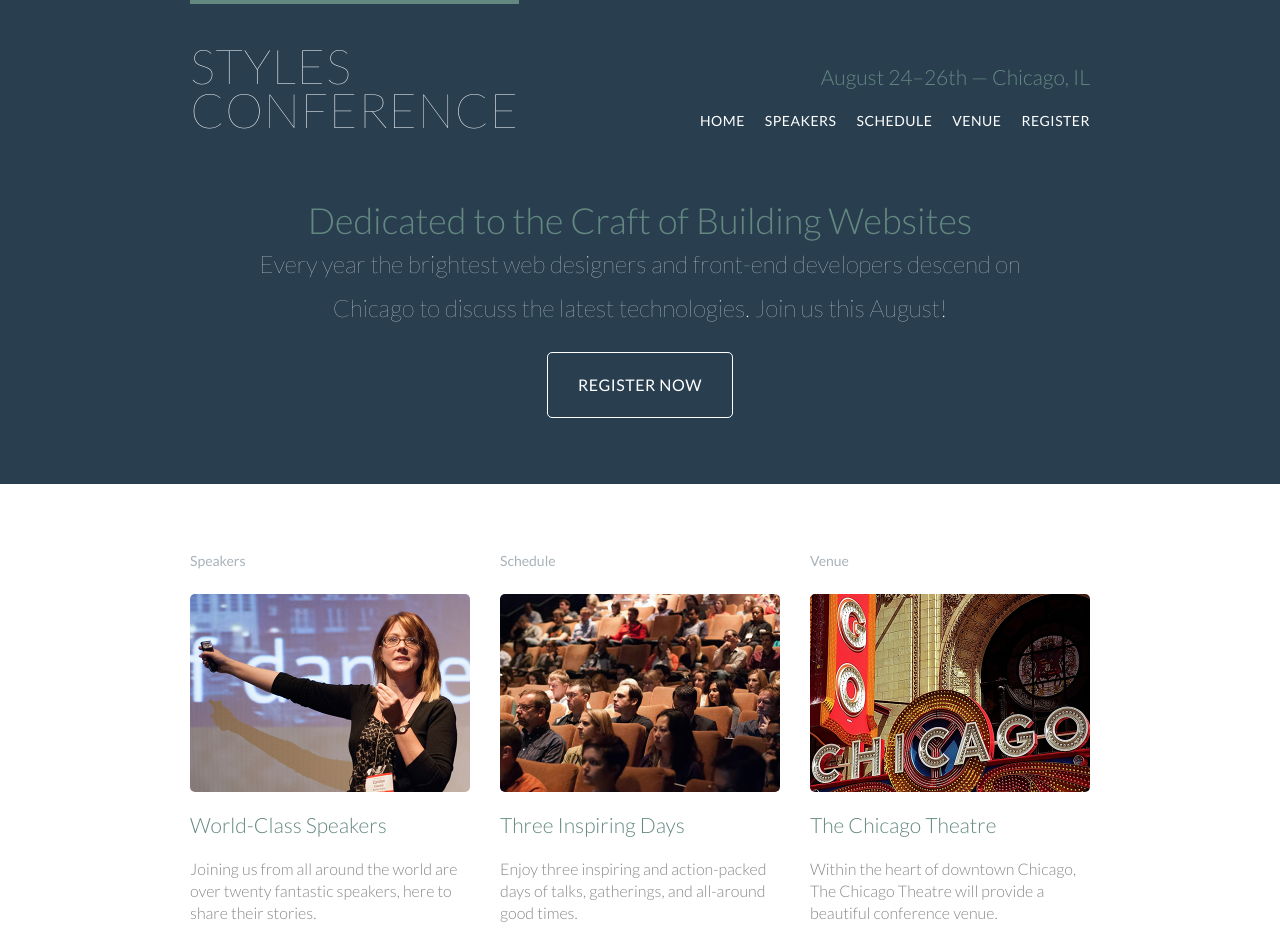
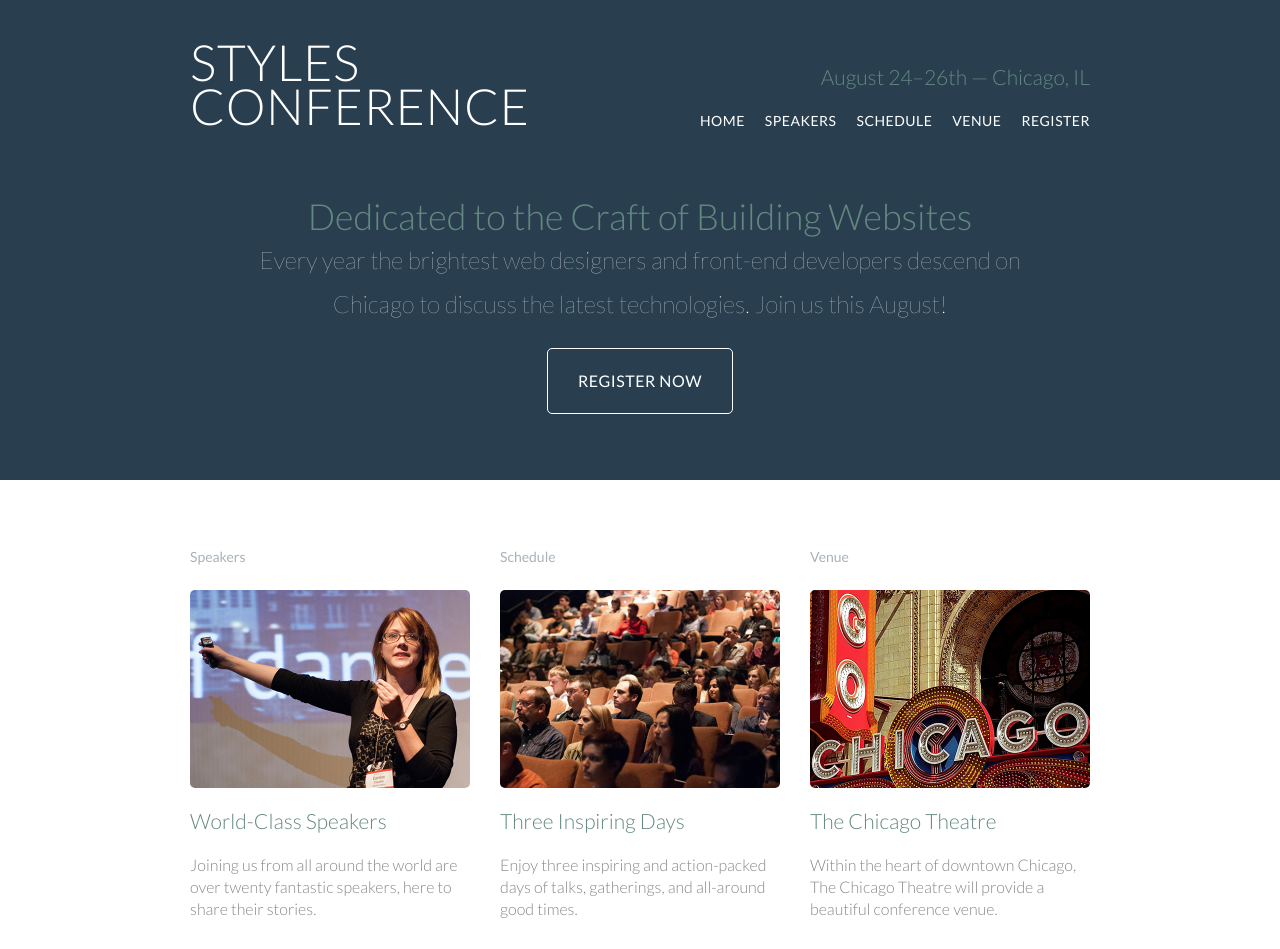
Before and after one commit to GregTorrillo/Styles-Conference, a plain HTML site: page index.html in a window 1280 px wide. Shown: the top 949 px of the page. Drawn offline with Linux system fonts and the light colour scheme; files that its build step writes are made by us from their sources.

Commit message:
Update style.css

```diff
--- a/style.css
+++ b/style.css
@@ -289,10 +289,9 @@ h1, h3, h4, h5, p {
 */
 
 .logo {
-	border-top: 4px solid #648880;
   float: left;
-  font-size: 48px;
-	font-weight: 100;
+  font-size: 50px;
+	font-weight: 300;
 	letter-spacing: .5px;
   line-height: 44px;
   padding: 40px 0 22px 0;
```
